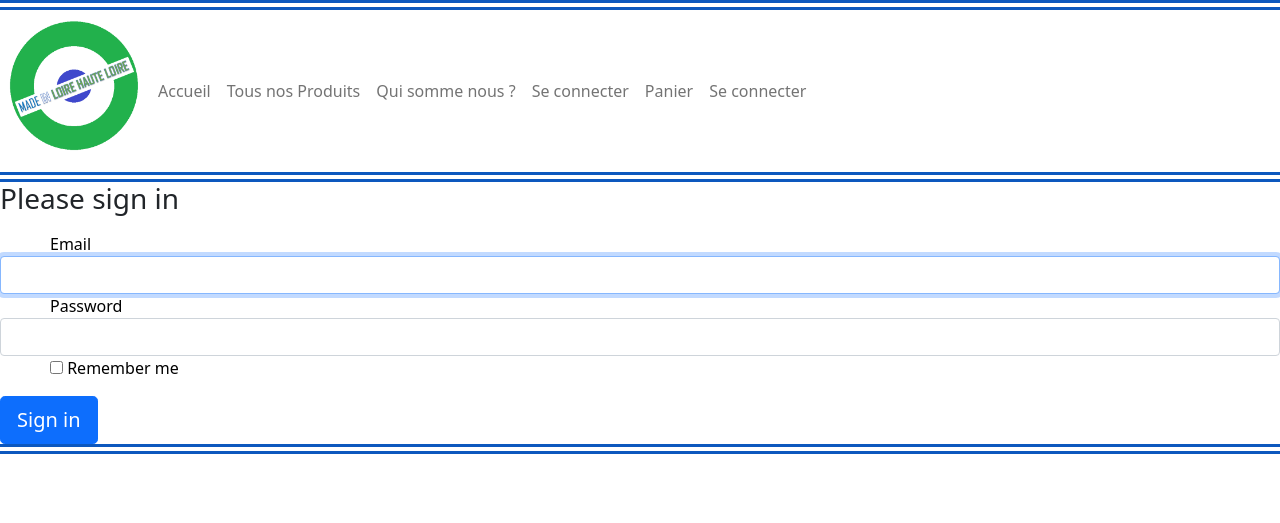
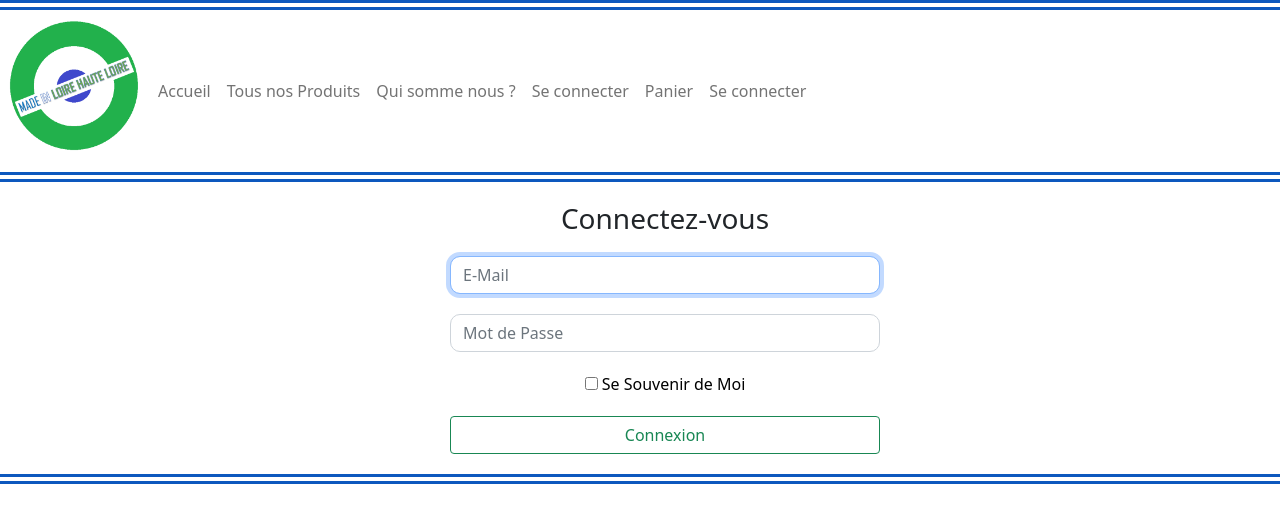
Before and after one commit to thibault-f42/Made-in-haute-loire, a Symfony app: template templates/security/login.html.twig in a window 1280 px wide. Shown: the top 523 px of the page. Run offline with Twig, Linux system fonts and the light colour scheme; the template is opened without the code that fills it, so the values that code supplies are empty; some libraries are stand-ins or nearby versions.

Commit message:
Page Connexion

```diff
--- a/public/css/made-in-loire.css
+++ b/public/css/made-in-loire.css
@@ -18,14 +18,10 @@ nav
 
 label
 {
-   margin-left: 50px;
+    margin-left: 50px;
+
 }
 
-.boutonRecherche
-{
-    text-align: center;
-    margin-bottom: 40px;
-}
 
 select, option
 {
@@ -74,6 +70,11 @@ article, h2
 {
     text-align: center;
     margin: 20px;
+}
+.boutonRecherche
+{
+    text-align: center;
+    margin-bottom: 20px;
 }
 
 footer
@@ -171,3 +172,26 @@ footer
 .slider > a:focus {
     background: #000;
 }
+                            /** CSS login.html.twig **/
+.buttonConnexion, .SeSouvenirDeMoi, .Connectez-Vous
+{
+    text-align: center;
+    margin-bottom: 20px;
+    margin-top: 20px;
+}
+.Connexion, .buttonConnexion
+{
+    margin-left: 450px;
+    margin-right: 400px;
+}
+.form-control
+{
+    margin-bottom: 20px;
+    margin-top: 20px;
+    border-radius: 10px;
+}
+
+.Connexion
+{
+    text-align: center;
+}
--- a/templates/security/login.html.twig
+++ b/templates/security/login.html.twig
@@ -3,6 +3,7 @@
 {% block title %}Log in!{% endblock %}
 
 {% block body %}
+    <link rel="stylesheet" type="text/css" href="{{ asset('css/made-in-loire.css') }}"/>
 <form method="post">
     {% if error %}
         <div class="alert alert-danger">{{ error.messageKey|trans(error.messageData, 'security') }}</div>
@@ -13,28 +14,30 @@
             You are logged in as {{ app.user.username }}, <a href="{{ path('app_logout') }}">Logout</a>
         </div>
     {% endif %}
+<div class="Connexion">
+    <div class="Connectez-Vous">
+    <h1 class="h3 mb-3 font-weight-normal" >Connectez-vous</h1>
 
-    <h1 class="h3 mb-3 font-weight-normal">Please sign in</h1>
-    <label for="inputEmail">Email</label>
-    <input type="email" value="{{ last_username }}" name="email" id="inputEmail" class="form-control" autocomplete="email" required autofocus>
-    <label for="inputPassword">Password</label>
-    <input type="password" name="password" id="inputPassword" class="form-control" autocomplete="current-password" required>
+
+    <input type="email" value="{{ last_username }}" name="email" id="inputEmail" class="form-control" autocomplete="email" placeholder="E-Mail" required autofocus>
+    <input type="password" name="password" id="inputPassword" class="form-control" autocomplete="current-password" placeholder="Mot de Passe" required>
 
     <input type="hidden" name="_csrf_token"
-           value="{{ csrf_token('authenticate') }}"
-    >
-
-
-
+           value="{{ csrf_token('authenticate') }}">
+    </div>
+</div>
+    <div class="SeSouvenirDeMoi">
         <div class="checkbox mb-3">
             <label>
-                <input type="checkbox" name="_remember_me"> Remember me
-            </label>
+                <input type="checkbox" name="_remember_me"> Se Souvenir de Moi </label>
         </div>
-
-
-    <button class="btn btn-lg btn-primary" type="submit">
-        Sign in
+    </div>
+<div class="buttonConnexion">
+    <div class="d-grid gap-2">
+    <button class="btn btn-outline-success" type="button">
+        Connexion
     </button>
+    </div>
+</div>
 </form>
 {% endblock %}
```
